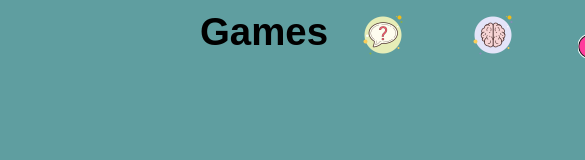
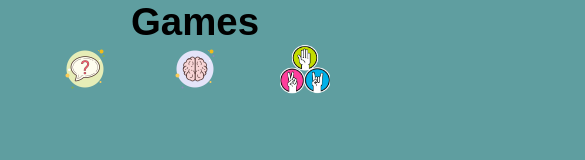
Before and after one commit to MendietaSergio/games, a React (Vite) app: page /asked in a window 390 px wide. Shown: the top 160 px of the page, 585 px wide, since content can reach past the window. Built offline with nearby package versions, Linux system fonts and the light colour scheme.

Commit message:
Añade estilos responsive

```diff
--- a/src/css/Header.css
+++ b/src/css/Header.css
@@ -26,3 +26,9 @@
     width: 50px;
     height: 50px;
 }
+@media(max-width: 768px){
+.container-header{
+    display: block;
+    margin: 0;
+}
+}
```
